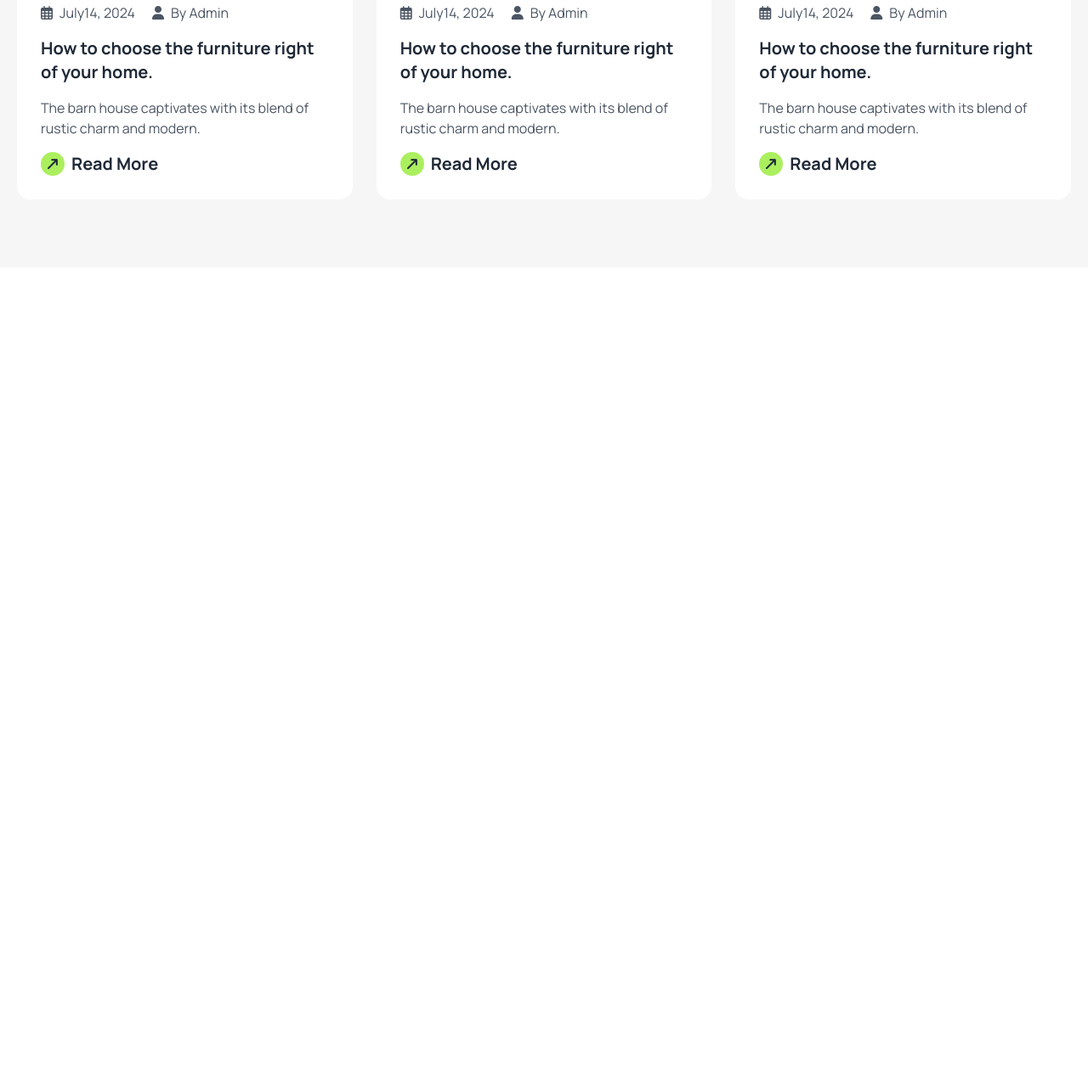
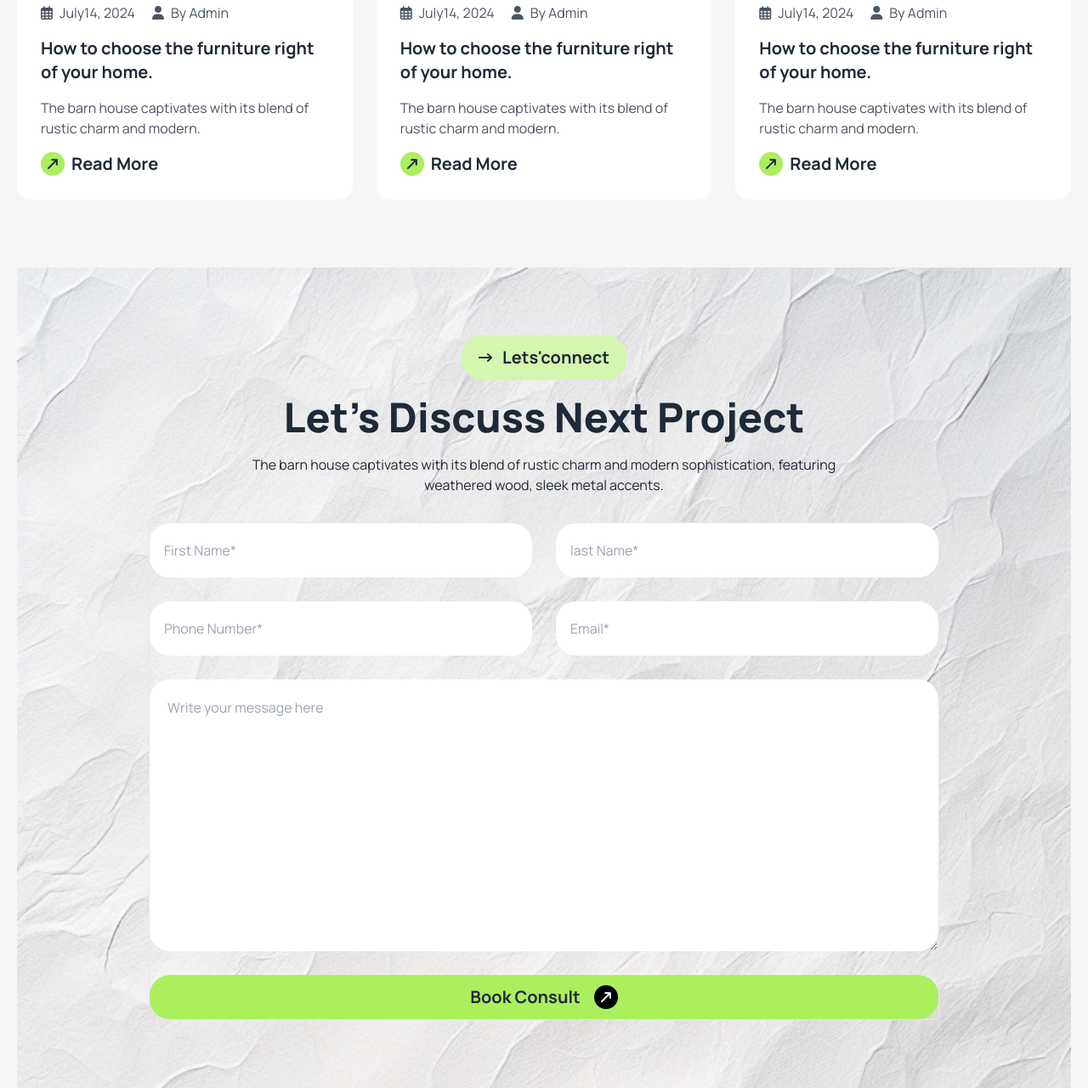
Before and after one commit to adnanahid/Assignment-03, a plain HTML site: page index.html in a window 1280 px wide. Shown: the part 3559-4840 px from the top of the page at 85% size. Before the commit the page ends 3874 px from the top, so only its background shows below. Drawn offline with nearby package versions, Linux system fonts and the light colour scheme.

Commit message:
lest connect section done

```diff
--- a/index.html
+++ b/index.html
@@ -81,7 +81,6 @@
                   <a class="font-bold text-base">Book Consult</a>
                   <div class="-rotate-45 flex justify-center items-center h-7 w-7 rounded-full bg-black text-white"><i class="fa-solid fa-arrow-right-long"></i>
                 </div>
-                </div>
               </div>
             </div>
         </nav>
@@ -106,7 +105,9 @@
         </section>
     </header>
     <main class="max-w-screen-xl mx-auto bg-f6f6f6 lg:px-5 px-2">
+
       <!-- about us section start -->
+
        <section class="space-y-5 lg:py-20 py-7">
         <div class="hidden lg:block">
           <img src="./assets/Vector.png" alt="">
@@ -156,6 +157,7 @@
        </section>
 
        <!-- Work Process section start -->
+
        <section class="bg-f6f6f6 space-y-5 lg:py-20 py-7">
           <div class="space-y-5">
             <button class="px-5 py-3 bg-white rounded-3xl font-bold flex justify-center items-center gap-3 mx-auto">
@@ -221,7 +223,9 @@
               The barn house captivates with its blend of rustic charm and modern sophistication, featuring weathered wood, sleek metal accents.
             </p>
           </div>
+
           <!-- grid section start -->
+
           <div class="grid grid-cols-1 lg:grid-cols-12 lg:grid-rows-2 gap-5">
             <div class="lg:flex gap-5 justify-center items-center  space-y-5 lg:col-span-8 p-5 rounded-2xl w-full bg-white">
               <div class="lg:w-8/12">
@@ -272,6 +276,9 @@
             </div>
           </div>
         </section>
+
+        <!-- Rinterio News section start -->
+
         <section class="py-12 lg:py-20">
           <div class="space-y-5 pb-8">
             <button class="px-5 py-3 bg-lightgreen rounded-3xl font-bold flex justify-center items-center gap-3 mx-auto">
@@ -369,6 +376,40 @@
             </div>
           </div>
         </section>
+
+        <!-- Let’s Connect section start -->
+
+        <section style="background-image: url(/assets/bg.jpg);" class="py-12 lg:py-20 bg-no-repeat bg-cover">
+          <div class="space-y-5 pb-8">
+            <button class="px-5 py-3 bg-lightgreen rounded-3xl font-bold flex justify-center items-center gap-3 mx-auto">
+              <i class="fa-solid fa-arrow-right-long"></i>
+              <p class="text-xl">Lets'connect</p>
+            </button>
+            <h1 class="lg:text-5xl text-3xl font-extrabold text-center">
+              Let’s Discuss Next Project
+            </h1>
+            <p class="lg:w-7/12 text-center mx-auto">
+              The barn house captivates with its blend of rustic charm and modern sophistication, featuring weathered wood, sleek metal accents.
+            </p>
+          </div>
+          <div class="grid grid-cols-2 lg:w-9/12 mx-auto border lg:gap-7 gap-3">
+            <input type="text" placeholder="First Name*" class="input input rounded-3xl lg:h-16"/>
+
+            <input type="text" placeholder="last Name*" class="input input rounded-3xl lg:h-16"/>
+
+            <input type="text" placeholder="Phone Number*" class="input input rounded-3xl lg:h-16"/>
+
+            <input type="text" placeholder="Email*" class="input input rounded-3xl lg:h-16"/>
+
+            <textarea class="textarea col-span-2 rounded-3xl lg:h-80 h-40 text-base p-5" placeholder="Write your message here"></textarea>
+
+            <div class="flex space-x-2 bg-commongreen gap-2 px-5 py-3 rounded-3xl justify-center items-center col-span-2 ">
+              <a class="font-bold text-xl">Book Consult</a>
+              <div class="-rotate-45 flex justify-center items-center h-7 w-7 rounded-full bg-black text-white"><i class="fa-solid fa-arrow-right-long"></i>
+            </div>
+
+          </div>
+        </section>
     </main>
 </body>
 </html>
```
